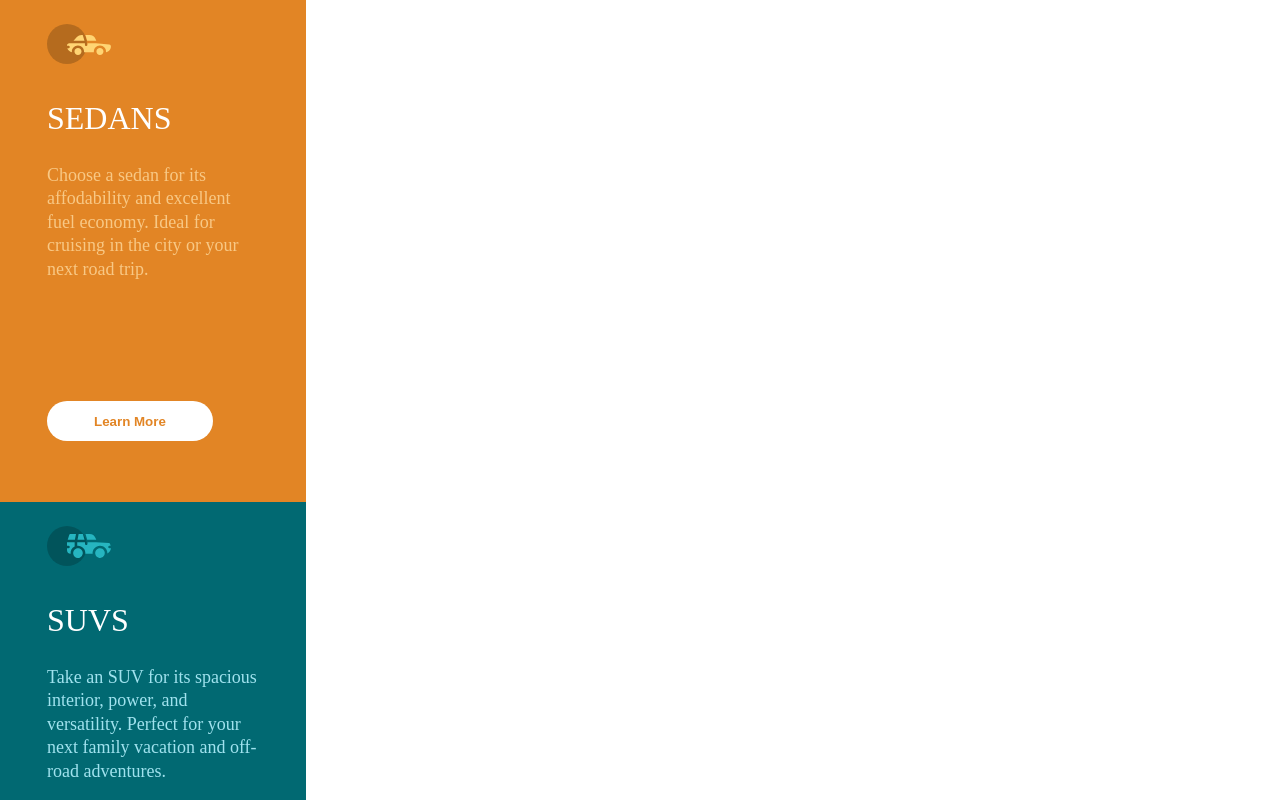
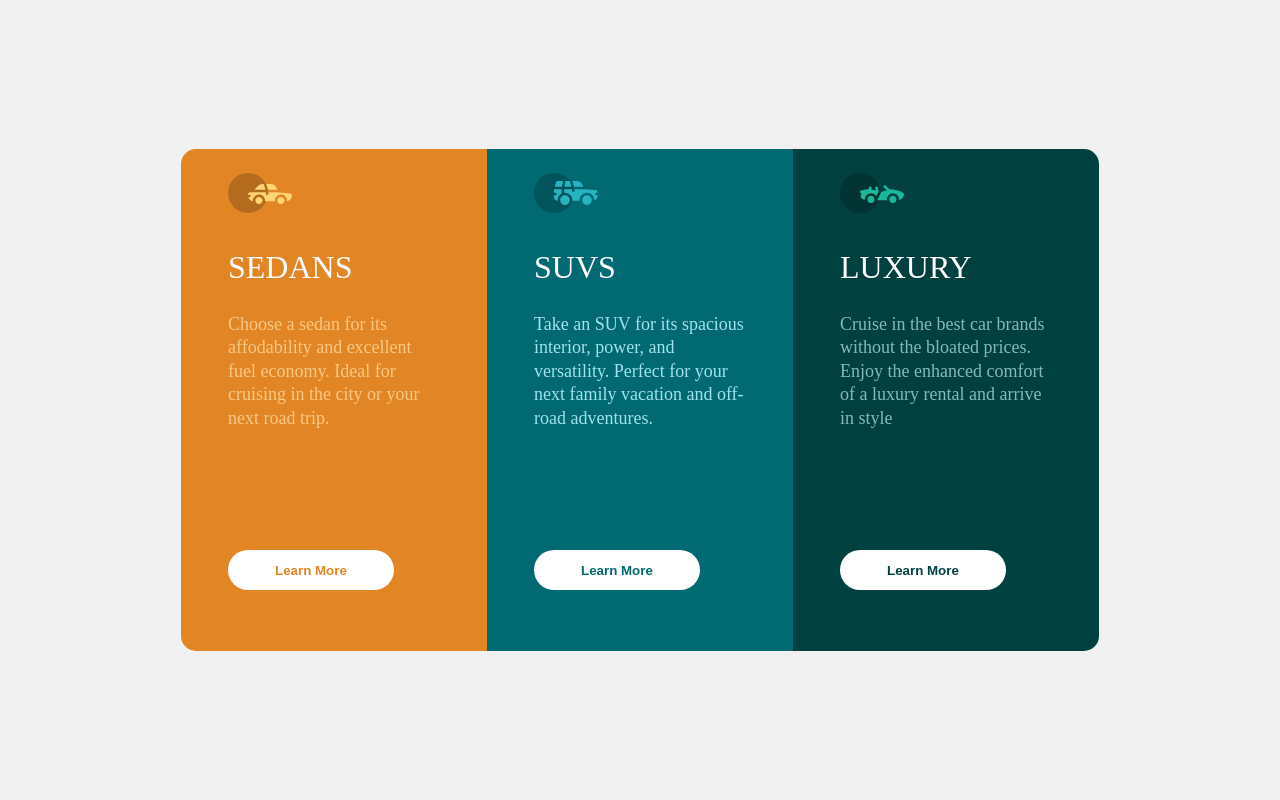
Before and after one commit to MarcelloAragoni/mentor, a React (Create React App) app: page / in a window 1280 px wide. Shown: the top 800 px of the page. Built offline with nearby package versions, Linux system fonts and the light colour scheme.

Commit message:
Cards Panel and home style

```diff
--- a/src/components/Card/Card.scss
+++ b/src/components/Card/Card.scss
@@ -1,5 +1,5 @@
 .card {
-  max-width: 306px;
+  width: 100%;
   height: 502px;
 
   * + * {
--- /dev/null
+++ b/src/components/Cards/Cards.jsx
@@ -0,0 +1,28 @@
+import Card from "../Card/Card";
+
+import "./Cards.scss";
+
+export default function Cards() {
+  return (
+    <div className="cards__panel">
+      <Card
+        imageType="sedan"
+        title="SEDANS"
+        text="Choose a sedan for its affodability and excellent fuel economy. Ideal for cruising in the city or your next road trip."
+        buttonColor="orange"
+      />
+      <Card
+        imageType="suvs"
+        title="SUVS"
+        text="Take an SUV for its spacious interior, power, and versatility. Perfect for your next family vacation and off-road adventures."
+        buttonColor="green"
+      />
+      <Card
+        imageType="luxury"
+        title="LUXURY"
+        text="Cruise in the best car brands without the bloated prices. Enjoy the enhanced comfort of a luxury rental and arrive in style"
+        buttonColor="blue"
+      />
+    </div>
+  );
+}
--- /dev/null
+++ b/src/components/Cards/Cards.scss
@@ -0,0 +1,36 @@
+.cards__panel{
+  display: flex;
+}
+
+@media screen and (min-width: 767px) {
+  .cards__panel {
+    width: 918px;
+    flex-direction: row;
+
+    >:first-child {
+     border-top-left-radius: 15px;
+     border-bottom-left-radius: 15px
+    }
+
+   >:last-child {
+     border-top-right-radius: 15px;
+     border-bottom-right-radius: 15px;
+   }
+  }
+}
+
+@media screen and (max-width: 767px) {
+  .cards__panel {
+    flex-direction: column;
+
+    >:first-child {
+      border-top-left-radius: 15px;
+      border-top-right-radius: 15px;
+    }
+
+    >:last-child {
+      border-bottom-left-radius: 15px;
+      border-bottom-right-radius: 15px;
+    }
+  }
+}
--- a/src/pages/Home.jsx
+++ b/src/pages/Home.jsx
@@ -1,26 +1,11 @@
-import Card from "../components/Card/Card";
+import Cards from "../components/Cards/Cards";
+
+import "./Home.scss";
 
 export default function Home() {
   return (
-    <>
-      <Card
-        imageType="sedan"
-        title="SEDANS"
-        text="Choose a sedan for its affodability and excellent fuel economy. Ideal for cruising in the city or your next road trip."
-        buttonColor="orange"
-      />
-      <Card
-        imageType="suvs"
-        title="SUVS"
-        text="Take an SUV for its spacious interior, power, and versatility. Perfect for your next family vacation and off-road adventures."
-        buttonColor="green"
-      />
-      <Card
-        imageType="luxury"
-        title="LUXURY"
-        text="Cruise in the best car brands without the bloated prices. Enjoy the enhanced comfort of a luxury rental and arrive in style"
-        buttonColor="blue"
-      />
-    </>
+    <div className="home">
+      <Cards />
+    </div>
   );
 }
--- /dev/null
+++ b/src/pages/Home.scss
@@ -0,0 +1,13 @@
+.home{
+  min-height: 100vh;
+  display: flex;
+  justify-content: center;
+  align-items: center;
+  background-color: #F2F1F2;
+}
+
+@media screen and (max-width: 767px) {
+  .home{
+    padding: 50px 20px 50px 20px;
+  }
+}
```
